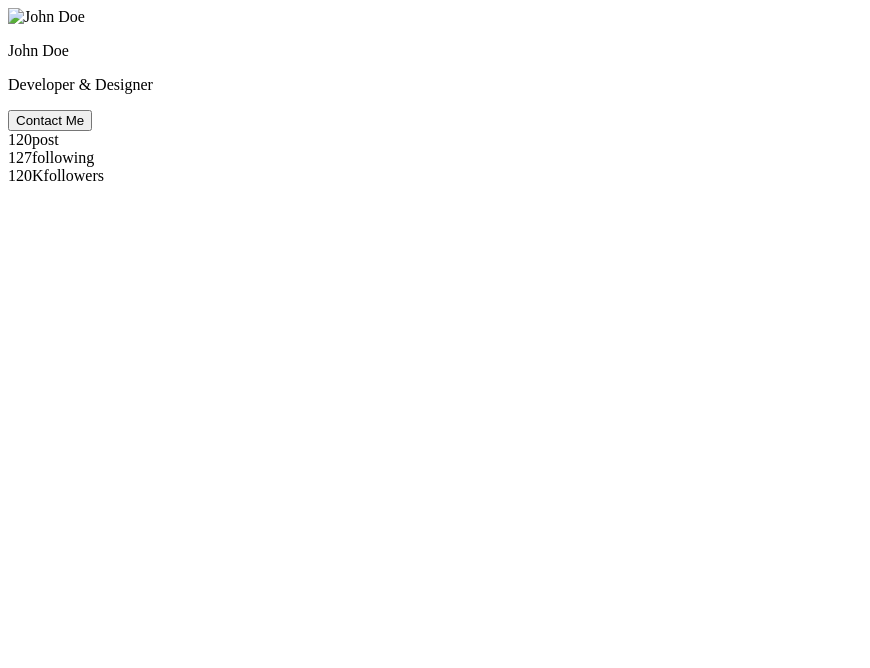
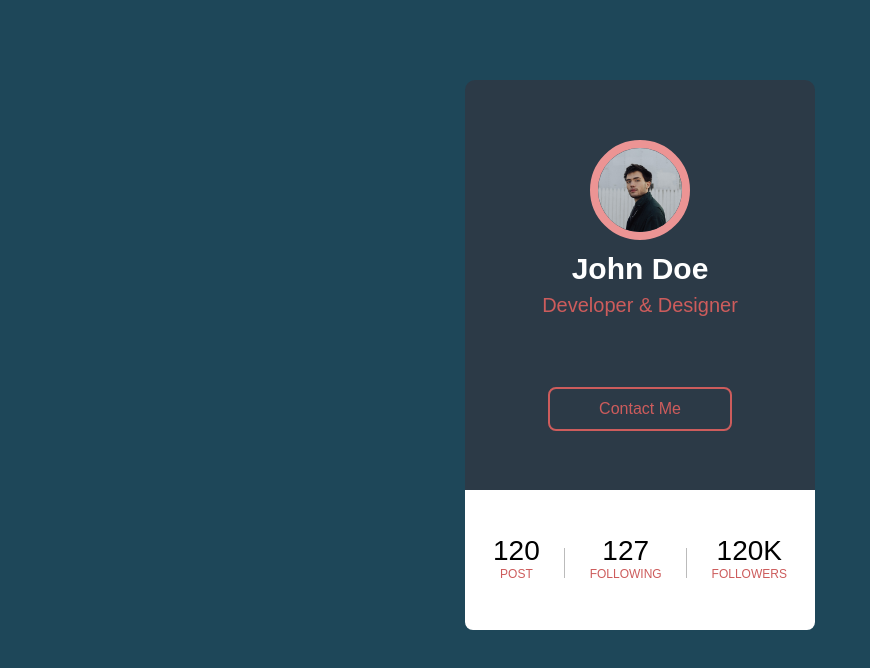
Before and after one commit to rouhi438/Profile-card-4, a plain HTML site: page index.html in a window 1280 px wide. Shown: the whole page, without its empty margins (0-870 px from the left). Drawn offline with Linux system fonts and the light colour scheme.

Commit message:
adding Css elements

```diff
--- a/index.html
+++ b/index.html
@@ -8,7 +8,7 @@
     </head>
     <body>
         <div class="container">
-            <img src="image/pic.png" alt="John Doe">
+            <img src="images/pic.png" alt="John Doe">
             <p class="name">John Doe</p>
             <p class="job">Developer & Designer</p>
             <div class="social">
--- a/styles.css
+++ b/styles.css
@@ -0,0 +1,91 @@
+*{
+    margin:0 ;
+    padding: 0;
+    box-sizing: border-box;
+}
+body{
+    background: #1e4759;
+    font-family: sans-serif;
+}
+.container{
+    width: 350px;
+    height: 550px;
+    background: #2c3a47;
+    text-align: center;
+    margin:80px auto;
+    border-radius: 10px;
+    padding-top: 60px;
+    position: relative;
+}
+
+img{
+    width: 100px;
+    border: 8px solid #ec9494;
+    border-radius: 50%;
+}
+
+.name{
+    font-size: 30px;
+    font-weight: bold;
+    margin: 8px;
+    color: white;
+}
+.job{
+    font-size: 20px;
+    color: indianred;
+}
+.social{
+    width: 220px;
+    height: 40px;
+    text-align: center;
+    margin: 15px auto;
+}
+.social span{
+    padding:15px;
+    font-size:20px;
+    color: white;
+}
+.social span i:hover{color: indianred}
+button{
+    all: unset;
+    width: 180px;
+    height: 40px;
+    background-color: #2c3a47;
+    border: 2px solid indianred;
+    border-radius: 8px;
+    font-size: 16px;
+    color: indianred;
+}
+button:hover{
+    color: white;
+    background-color: indianred;
+}
+.footer{
+    width: 350px;
+    height: 140px;
+    background-color: white;
+    margin: auto;
+    position: absolute;
+    bottom: 0;
+    border-radius: 0 0 8px 8px
+}
+.members{
+    display: inline-block;
+    text-align: center;
+    margin:45px 20px;
+    color: indianred;
+    font-family: sans-serif;
+    text-transform: uppercase;
+    font-size: 12px;
+}
+.members span{
+    display:block;
+    color: black;
+    font-size: 28px;
+}
+.line{
+    background:#bbb;
+    display: inline-block;
+    width: 1px;
+    height: 30px;
+}
```
